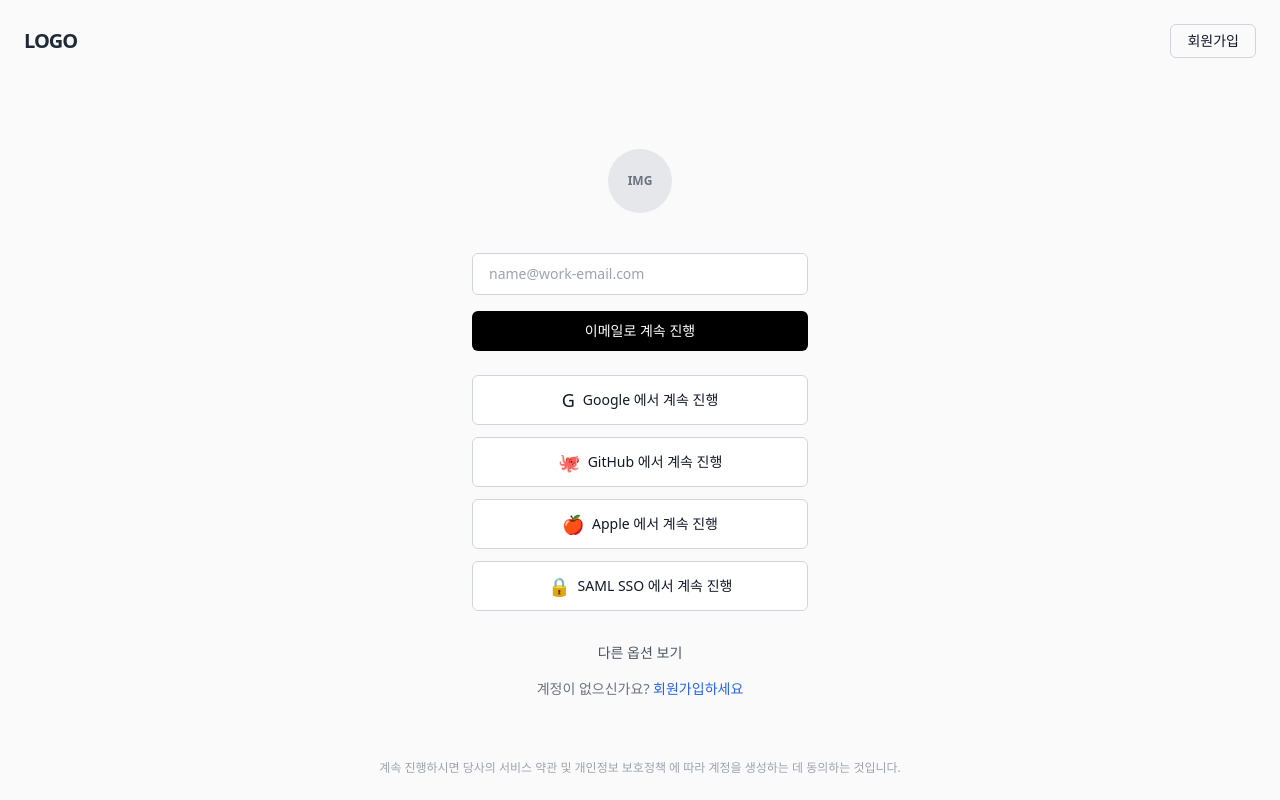
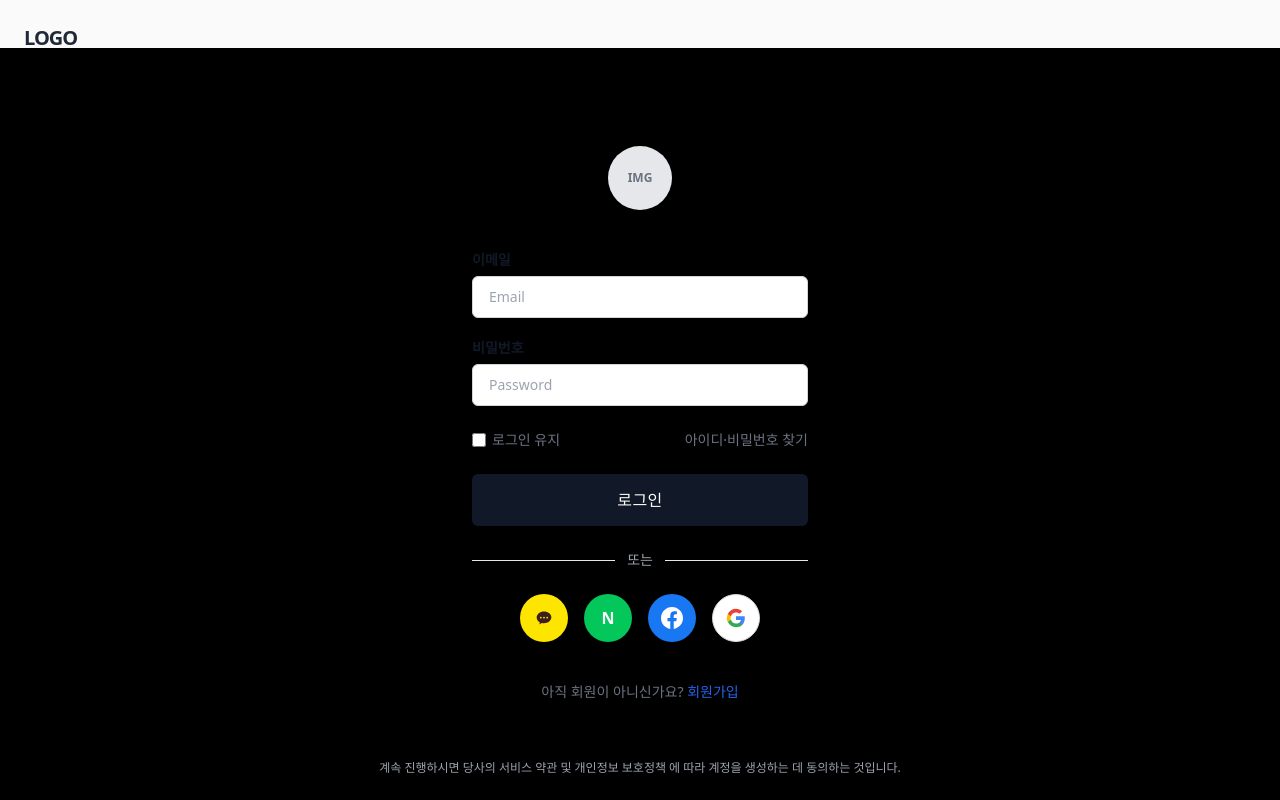
Before and after one commit to csh3004/investment, a React (Create React App) app in the folder frontend/: page /login in a window 1280 px wide. Built offline with nearby package versions, Linux system fonts and the light colour scheme.

Commit message:
feat: 회원가입 페이지 이동 추가

```diff
--- a/frontend/src/app/App.tsx
+++ b/frontend/src/app/App.tsx
@@ -1,10 +1,10 @@
 import React from 'react';
 import { BrowserRouter, Routes, Route, Navigate } from 'react-router-dom';
-import LoginPage from '../pages/login/'; // 상대 경로로 우선 작성 (에러 방지)
 
 // 추후 만들 페이지들 (예시)
 // import MainPage from './pages/Main';
-// import SignupPage from './pages/Signup';
+import LogIn from '../pages/login/LogIn';
+import SignUp from '../pages/singup/SignUp';
 
 const App: React.FC = () => {
     return (
@@ -14,10 +14,10 @@ const App: React.FC = () => {
                 <Route path="/" element={<div>메인 거래 화면 (준비 중)</div>} />
 
                 {/* 로그인 페이지 */}
-                <Route path="/login" element={<LoginPage />} />
+                <Route path="/login" element={<LogIn />} />
 
-                {/* 회원가입 페이지 (나중에 구현) */}
-                <Route path="/signup" element={<div>회원가입 페이지 (준비 중)</div>} />
+                {/* 회원가입 페이지 */}
+                <Route path="/signup" element={<SignUp />} />
 
                 {/* 잘못된 경로로 들어오면 메인으로 리다이렉트 */}
                 <Route path="*" element={<Navigate to="/" replace />} />
--- a/frontend/src/features/auth/Login.tsx
+++ b/frontend/src/features/auth/Login.tsx
@@ -1,6 +1,7 @@
 import React from 'react';
+import { Link } from 'react-router-dom'; // ✨ 회원가입 페이지 이동을 위해 추가
 
-// 임시 로고 컴포넌트 (추후 assets 폴더에 SVG가 추가되면 교체)
+// 임시 로고 컴포넌트
 const TemporaryLogo = () => (
   <div className="text-xl font-bold text-gray-800 tracking-tighter">
     LOGO
@@ -14,71 +15,122 @@ const TemporaryIcon = () => (
   </div>
 );
 
-export const Login = () => {
+export const LogIn = () => {
+  const isBlack = true;
+  localStorage.setItem("isBlack", isBlack.toString());
+  //const isBlack = localStorage.getItem("isBlack");
   return (
     <div className="min-h-screen bg-[#fafafa] text-gray-900 flex flex-col font-sans relative">
       {/* Header */}
       <header className="absolute top-0 left-0 right-0 p-6 flex justify-between items-center z-10">
         <TemporaryLogo />
-        <button className="py-1.5 px-4 text-sm font-medium border border-gray-300 rounded-md hover:bg-gray-50 transition-colors">
-          회원가입
-        </button>
       </header>
 
       {/* Main Content */}
-      <main className="flex-grow flex items-center justify-center p-4 mt-12">
+      <main className={`flex-grow flex items-center justify-center p-4 mt-12 ${isBlack ? 'bg-black' : 'bg-gray-50'}`}>
         <div className="max-w-sm w-full bg-transparent p-6">
           <div className="flex flex-col items-center mb-10">
             <TemporaryIcon />
           </div>
 
-          {/* 이메일 입력 폼 */}
-          <form className="space-y-4">
-            <input
-              type="email"
-              placeholder="name@work-email.com"
-              className="w-full px-4 py-2.5 border border-gray-300 rounded-md text-sm focus:outline-none focus:ring-2 focus:ring-black focus:border-transparent transition-all bg-white"
-            />
+          {/* ✨ 클린 코드: 이메일과 비밀번호를 하나의 form 태그로 통합했습니다. */}
+          <form className="flex flex-col gap-5">
+
+            {/* 이메일 입력 영역 */}
+            <div className="flex flex-col gap-1.5">
+              <label htmlFor="emailInput" className="text-sm font-bold">
+                이메일
+              </label>
+              <input
+                id="emailInput"
+                type="email"
+                placeholder="Email"
+                className="w-full px-4 py-2.5 border border-gray-300 rounded-md text-sm focus:outline-none focus:ring-2 focus:ring-black focus:border-transparent transition-all bg-white"
+              />
+            </div>
+
+            {/* 비밀번호 입력 영역 */}
+            <div className="flex flex-col gap-1.5">
+              <label htmlFor="passwordInput" className="text-sm font-bold">
+                비밀번호
+              </label>
+              <input
+                id="passwordInput"
+                type="password"
+                placeholder="Password"
+                className="w-full px-4 py-2.5 border border-gray-300 rounded-md text-sm focus:outline-none focus:ring-2 focus:ring-black focus:border-transparent transition-all bg-white"
+              />
+            </div>
+
+            {/* 로그인 유지 + 찾기 */}
+            <div className="flex justify-between items-center mt-1 mb-1">
+              <label className="flex items-center gap-1.5 text-sm text-gray-500 cursor-pointer">
+                <input type="checkbox" className="w-3.5 h-3.5" />
+                로그인 유지
+              </label>
+              <button type="button" className="text-sm text-gray-500 hover:text-gray-700">
+                아이디·비밀번호 찾기
+              </button>
+            </div>
+
+            {/* 로그인 버튼: form 안에서 엔터키가 작동하도록 type="submit"으로 변경 */}
             <button
-              type="button" // API 연동 전까지는 submit 방지용으로 button 처리
-              className="w-full px-4 py-2.5 bg-black text-white rounded-md text-sm font-medium hover:bg-gray-800 transition-colors"
+              type="submit"
+              className="w-full py-3.5 bg-gray-900 text-white text-base font-medium rounded-md hover:bg-black transition-colors tracking-wide"
             >
-              이메일로 계속 진행
+              로그인
             </button>
           </form>
 
-          {/* Or Separator (여백으로 대체하거나 구분선 사용) */}
-          <div className="h-6"></div>
+          {/* 또는 구분선 */}
+          <div className="flex items-center gap-3 my-6">
+            <hr className="flex-1 border-gray-200" />
+            <span className="text-sm text-gray-400">또는</span>
+            <hr className="flex-1 border-gray-200" />
+          </div>
 
-          {/* SSO Buttons (정적 UI) */}
-          <div className="space-y-3">
-            {[
-              { name: 'Google', icon: 'G' },
-              { name: 'GitHub', icon: '🐙' },
-              { name: 'Apple', icon: '🍎' },
-              { name: 'SAML SSO', icon: '🔒' }
-            ].map((sso) => (
-              <button
-                key={sso.name}
-                type="button"
-                className="w-full px-4 py-2.5 flex items-center justify-center gap-2 border border-gray-300 rounded-md text-sm font-medium hover:bg-gray-50 transition-colors bg-white"
-              >
-                <span className="text-lg">{sso.icon}</span>
-                {sso.name} 에서 계속 진행
-              </button>
-            ))}
+          {/* SSO Buttons */}
+          <div className="flex justify-center gap-4">
+            {/* 카카오 */}
+            <button type="button" className="w-12 h-12 rounded-full bg-[#FEE500] flex items-center justify-center hover:opacity-90 transition-opacity">
+              <svg width="22" height="22" viewBox="0 0 48 48" fill="none">
+                <path d="M24 10C15.163 10 8 15.82 8 23c0 4.418 2.814 8.313 7.104 10.698L13.5 38l5.63-3.02C20.886 35.31 22.42 35.5 24 35.5c8.837 0 16-5.82 16-13S32.837 10 24 10z" fill="#3C1E1E" />
+                <circle cx="17" cy="23" r="2" fill="#FEE500" />
+                <circle cx="24" cy="23" r="2" fill="#FEE500" />
+                <circle cx="31" cy="23" r="2" fill="#FEE500" />
+              </svg>
+            </button>
+
+            {/* 네이버 */}
+            <button type="button" className="w-12 h-12 rounded-full bg-[#03C75A] flex items-center justify-center hover:opacity-90 transition-opacity">
+              <span className="text-white text-base font-bold">N</span>
+            </button>
+
+            {/* 페이스북 */}
+            <button type="button" className="w-12 h-12 rounded-full bg-[#1877F2] flex items-center justify-center hover:opacity-90 transition-opacity">
+              <svg width="22" height="22" viewBox="0 0 24 24" fill="white">
+                <path d="M24 12.073c0-6.627-5.373-12-12-12s-12 5.373-12 12c0 5.99 4.388 10.954 10.125 11.854v-8.385H7.078v-3.47h3.047V9.43c0-3.007 1.792-4.669 4.533-4.669 1.312 0 2.686.235 2.686.235v2.953H15.83c-1.491 0-1.956.925-1.956 1.874v2.25h3.328l-.532 3.47h-2.796v8.385C19.612 23.027 24 18.062 24 12.073z" />
+              </svg>
+            </button>
+
+            {/* 구글 */}
+            <button type="button" className="w-12 h-12 rounded-full bg-white border border-gray-300 flex items-center justify-center hover:bg-gray-50 transition-colors">
+              <svg width="20" height="20" viewBox="0 0 24 24">
+                <path d="M22.56 12.25c0-.78-.07-1.53-.2-2.25H12v4.26h5.92c-.26 1.37-1.04 2.53-2.21 3.31v2.77h3.57c2.08-1.92 3.28-4.74 3.28-8.09z" fill="#4285F4" />
+                <path d="M12 23c2.97 0 5.46-.98 7.28-2.66l-3.57-2.77c-.98.66-2.23 1.06-3.71 1.06-2.86 0-5.29-1.93-6.16-4.53H2.18v2.84C3.99 20.53 7.7 23 12 23z" fill="#34A853" />
+                <path d="M5.84 14.09c-.22-.66-.35-1.36-.35-2.09s.13-1.43.35-2.09V7.07H2.18C1.43 8.55 1 10.22 1 12s.43 3.45 1.18 4.93l3.66-2.84z" fill="#FBBC05" />
+                <path d="M12 5.38c1.62 0 3.06.56 4.21 1.64l3.15-3.15C17.45 2.09 14.97 1 12 1 7.7 1 3.99 3.47 2.18 7.07l3.66 2.84c.87-2.6 3.3-4.53 6.16-4.53z" fill="#EA4335" />
+              </svg>
+            </button>
           </div>
 
           {/* 하단 링크 */}
-          <div className="mt-8 flex flex-col items-center gap-4 text-sm">
-            <button className="text-gray-600 hover:text-black transition-colors">
-              다른 옵션 보기
-            </button>
+          <div className="mt-10 flex flex-col items-center gap-4 text-sm">
             <div className="text-gray-500">
-              계정이 없으신가요?{' '}
-              <button className="text-blue-600 hover:underline">
-                회원가입하세요
-              </button>
+              아직 회원이 아니신가요?{' '}
+              <Link to="/signup" className="text-blue-600 font-medium hover:underline">
+                회원가입
+              </Link>
             </div>
           </div>
         </div>
--- /dev/null
+++ b/frontend/src/features/auth/SignUp.tsx
@@ -0,0 +1,86 @@
+import React from 'react';
+
+// 임시 로고 컴포넌트 (추후 assets 폴더에 SVG가 추가되면 교체)
+const TemporaryLogo = () => (
+    <div className="text-xl font-bold text-gray-800 tracking-tighter">
+        LOGO
+    </div>
+);
+
+// 임시 중앙 아이콘 컴포넌트
+const TemporaryIcon = () => (
+    <div className="w-16 h-16 bg-gray-200 rounded-full flex items-center justify-center text-gray-500 font-bold text-xs">
+        IMG
+    </div>
+);
+
+export const SignUp = () => {
+    return (
+        <div className="min-h-screen bg-[#fafafa] text-gray-900 flex flex-col font-sans relative">
+            {/* Header */}
+            <header className="absolute top-0 left-0 right-0 p-6 flex justify-between items-center z-10">
+                <TemporaryLogo />
+            </header>
+
+            {/* Main Content */}
+            <main className="flex-grow flex items-center justify-center p-4 mt-12">
+                <div className="max-w-sm w-full bg-transparent p-6">
+                    <div className="flex flex-col items-center mb-10">
+                        <TemporaryIcon />
+                    </div>
+                    {/* 이메일 입력 폼 */}
+                    <form className="space-y-4">
+                        <input
+                            type="email"
+                            placeholder="name@work-email.com"
+                            className="w-full px-4 py-2.5 border border-gray-300 rounded-md text-sm focus:outline-none focus:ring-2 focus:ring-black focus:border-transparent transition-all bg-white"
+                        />
+                        <button
+                            type="button" // API 연동 전까지는 submit 방지용으로 button 처리
+                            className="w-full px-4 py-2.5 bg-black text-white rounded-md text-sm font-medium hover:bg-gray-800 transition-colors"
+                        >
+                            이메일로 계속 진행
+                        </button>
+                    </form>
+
+                    {/* Or Separator (여백으로 대체하거나 구분선 사용) */}
+                    <div className="h-6"></div>
+
+                    {/* SSO Buttons (정적 UI) */}
+                    <div className="space-y-3">
+                        {[
+                            { name: 'Google', icon: 'G' },
+                            { name: 'GitHub', icon: '🐙' },
+                            { name: 'Apple', icon: '🍎' },
+                            { name: 'SAML SSO', icon: '🔒' }
+                        ].map((sso) => (
+                            <button
+                                key={sso.name}
+                                type="button"
+                                className="w-full px-4 py-2.5 flex items-center justify-center gap-2 border border-gray-300 rounded-md text-sm font-medium hover:bg-gray-50 transition-colors bg-white"
+                            >
+                                <span className="text-lg">{sso.icon}</span>
+                                {sso.name} 에서 계속 진행
+                            </button>
+                        ))}
+                    </div>
+
+                    {/* 하단 링크 */}
+                    <div className="mt-8 flex flex-col items-center gap-4 text-sm">
+                        <div className="text-gray-500">
+                            계정이 없으신가요?{' '}
+                            <button className="text-blue-600 hover:underline">
+                                회원가입하세요
+                            </button>
+                        </div>
+                    </div>
+                </div>
+            </main>
+
+            {/* Footer */}
+            <footer className="absolute bottom-0 left-0 right-0 p-6 text-center text-xs text-gray-400">
+                계속 진행하시면 당사의 서비스 약관 및 개인정보 보호정책 에 따라 계정을 생성하는 데 동의하는 것입니다.
+            </footer>
+        </div>
+    );
+};
--- /dev/null
+++ b/frontend/src/pages/login/LogIn.tsx
@@ -0,0 +1,13 @@
+import React from 'react';
+import { LogIn } from '../../features/auth/LogIn';
+
+
+const LogInPage: React.FC = () => {
+  return (
+    <div className="w-full h-full">
+      <LogIn />
+    </div>
+  );
+};
+
+export default LogInPage;
--- a/frontend/src/pages/login/index.tsx
+++ /dev/null
@@ -1,12 +0,0 @@
-import React from 'react';
-import { Login } from '../../features/auth/Login';
-
-const LoginPage: React.FC = () => {
-  return (
-    <div className="w-full h-full">
-      <Login />
-    </div>
-  );
-};
-
-export default LoginPage;
--- /dev/null
+++ b/frontend/src/pages/singup/SignUp.tsx
@@ -0,0 +1,13 @@
+import React from 'react';
+import { SignUp } from '../../features/auth/SignUp';
+
+
+const SignUpPage: React.FC = () => {
+    return (
+        <div className="w-full h-full">
+            <SignUp />
+        </div>
+    );
+};
+
+export default SignUpPage;
```
